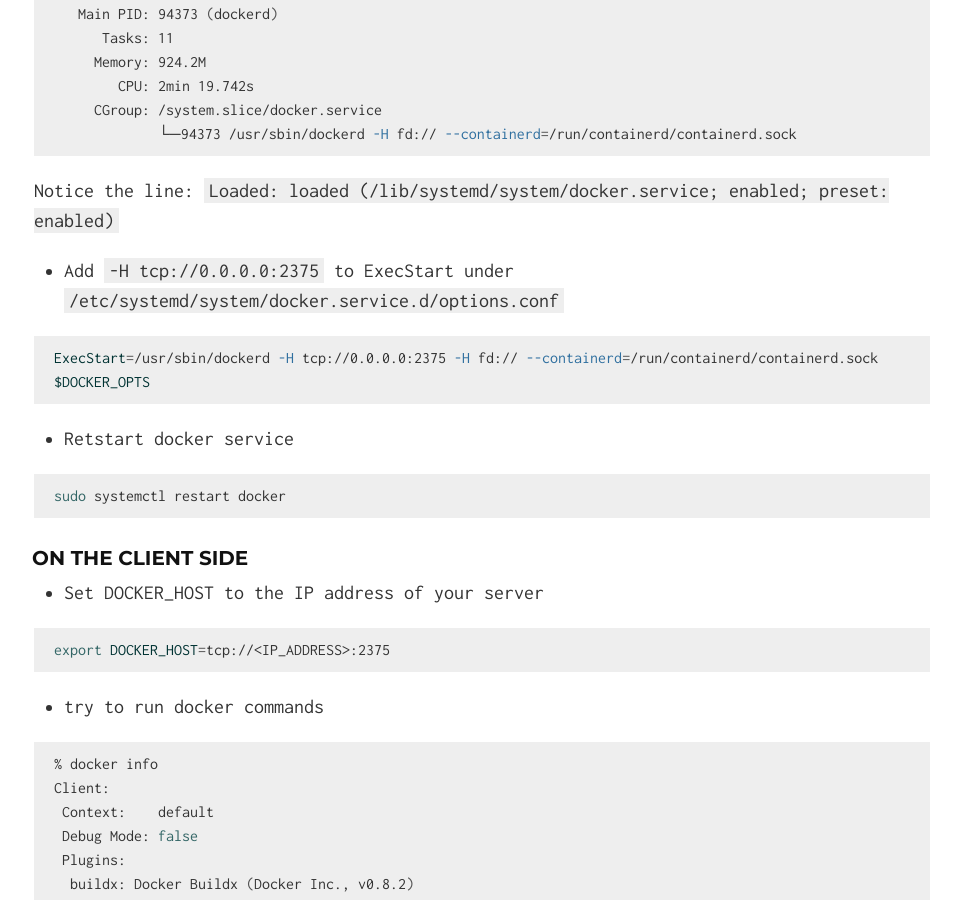
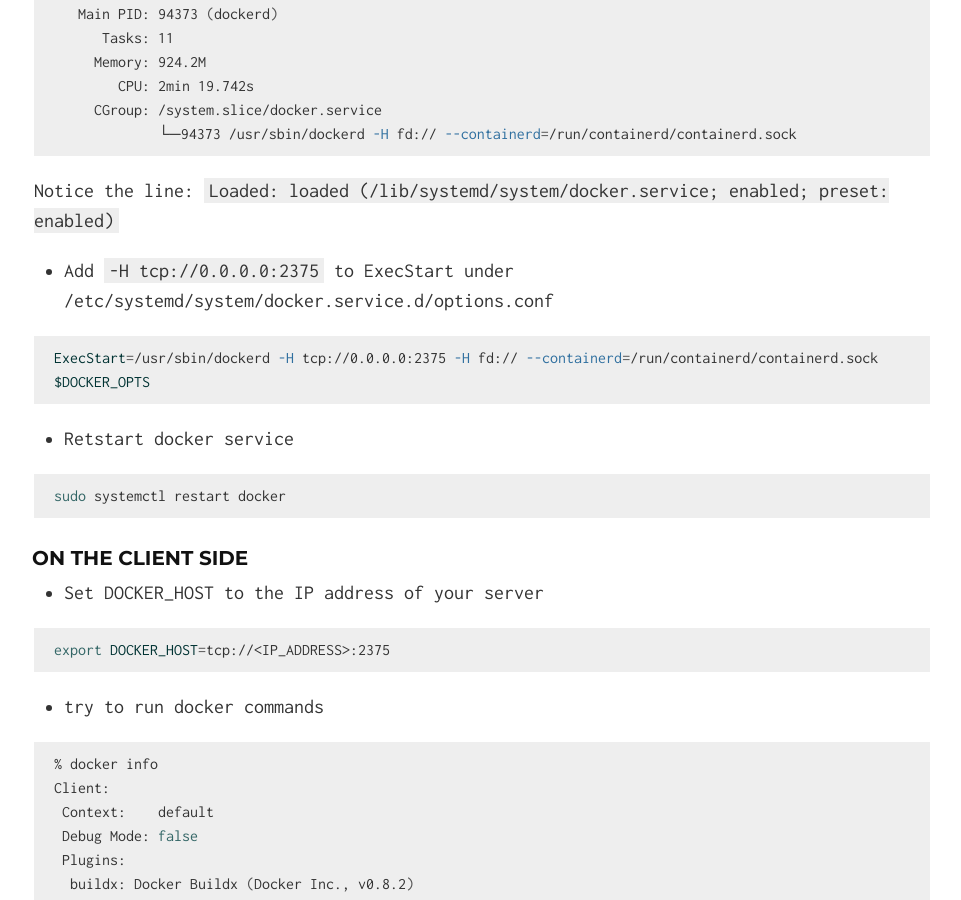
Before and after one commit to Ahmed-AG/cyberdojo-page, a Jekyll site: the page built from read/run-docker-remotley-on-kali.md, in a window 1280 px wide and 900 px high, scrolled down 727 px. Shown: the whole window, without its empty margins (158-1119 px from the left). Built offline with Jekyll 4.4.1, drawn with Linux system fonts in a browser that asks for light colours.

````diff
--- a/read/run-docker-remotley-on-kali.md
+++ b/read/run-docker-remotley-on-kali.md
@@ -30,7 +30,7 @@ TriggeredBy: ● docker.socket
 
 Notice the line: `Loaded: loaded (/lib/systemd/system/docker.service; enabled; preset: enabled)`
 
-- Add `-H tcp://0.0.0.0:2375` to ExecStart under `/etc/systemd/system/docker.service.d/options.conf`
+- Add `-H tcp://0.0.0.0:2375` to ExecStart under /etc/systemd/system/docker.service.d/options.conf
 
 ```bash
 ExecStart=/usr/sbin/dockerd -H tcp://0.0.0.0:2375 -H fd:// --containerd=/run/containerd/containerd.sock $DOCKER_OPTS
````
